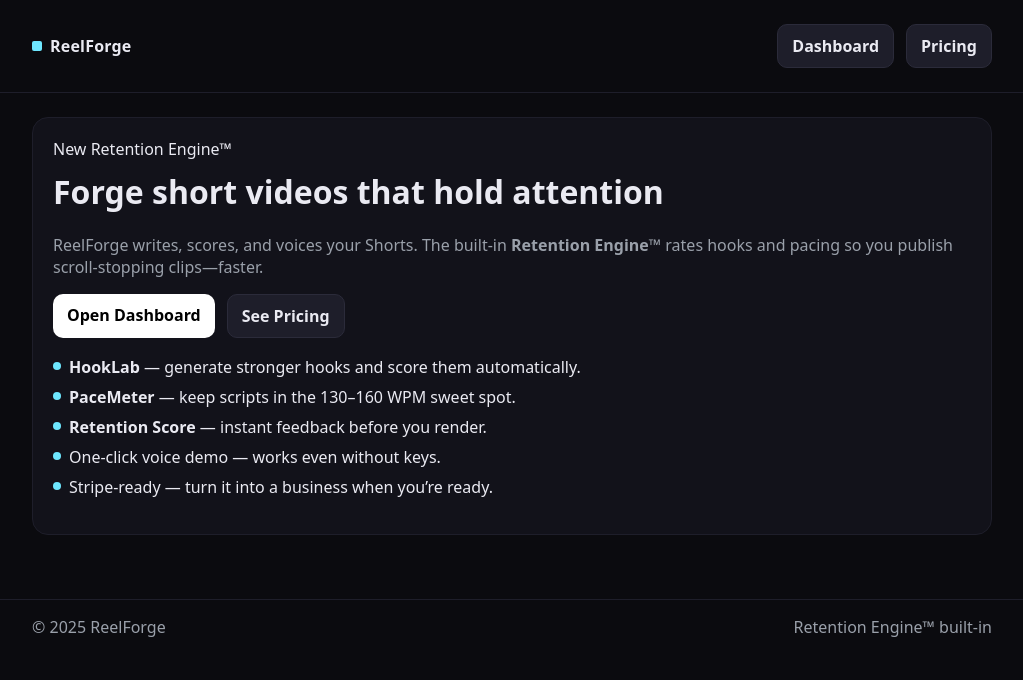
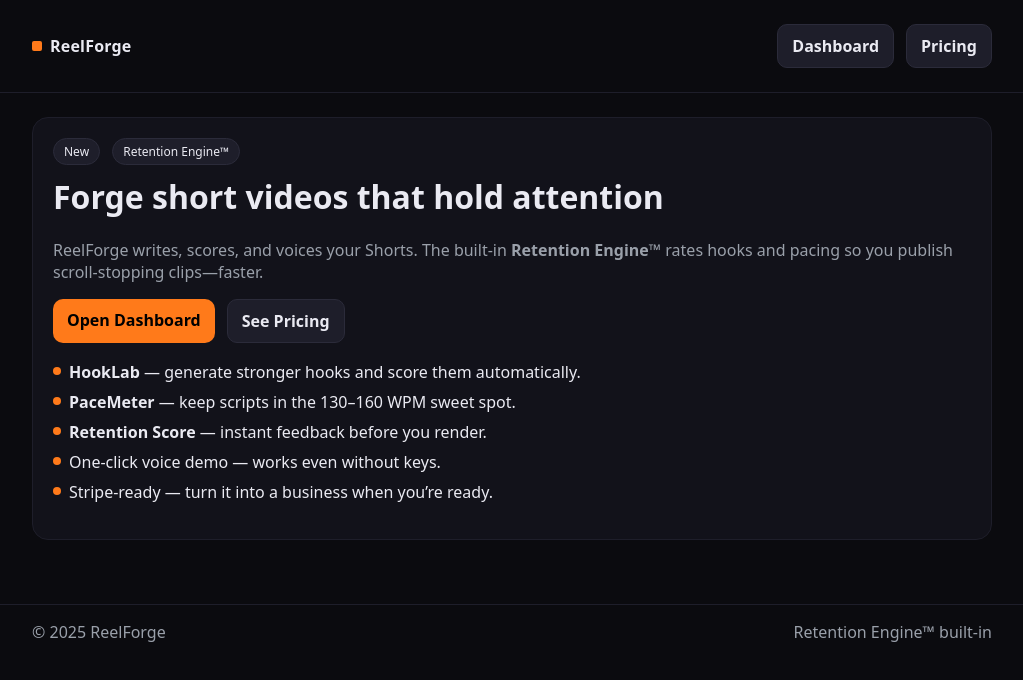
Before and after one commit to fojacs653/cilantro-is-soap2, a Next.js app: page / in a window 1280 px wide. Shown: the top 680 px of the page, without its empty margins (128-1151 px from the left). Built offline with nearby package versions, Linux system fonts and the light colour scheme.

Commit message:
Update globals.css

```diff
--- a/app/globals.css
+++ b/app/globals.css
@@ -1,10 +1,11 @@
 
-:root { --bg: #0b0b0f; --fg: #eaeaf2; --muted:#9aa0aa; --accent:#6ee7ff; }
+:root { --bg: #0b0b0f; --fg: #eaeaf2; --muted:#9aa0aa; --accent:#ff7a1a; }
 html,body{height:100%;}
 body{background:var(--bg); color:var(--fg); font-family: ui-sans-serif, system-ui, -apple-system, Segoe UI, Roboto, Ubuntu, Cantarell, 'Helvetica Neue', Arial; margin:0;}
 .container{max-width:960px; padding:24px; margin: 0 auto;}
 .card{background:#12121a; border:1px solid #1e1e2a; border-radius:16px; padding:20px;}
-.btn{background:#fff; color:#000; border-radius:10px; padding:10px 14px; display:inline-block; text-decoration:none; font-weight:600;}
+.btn{background:var(--accent); color:#000; border-radius:10px; padding:10px 14px; display:inline-block; text-decoration:none; font-weight:700;}
 .btn.sec{background:#1e1e2a; color:#eaeaf2; border:1px solid #2b2b3a;}
 input,textarea{background:#0f0f16; color:#eaeaf2; border:1px solid #2b2b3a; border-radius:10px; padding:10px; width:100%;}
 .muted{color:var(--muted)}
+.tag{display:inline-block; padding:4px 10px; border-radius:999px; background:#1e1e2a; border:1px solid #2b2b3a; font-size:12px; margin-right:8px;}
```
